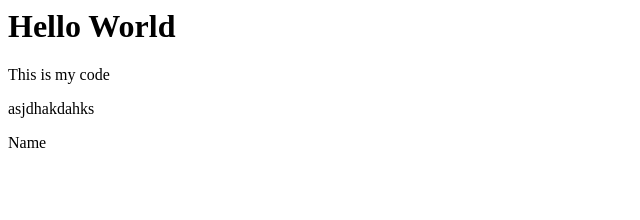
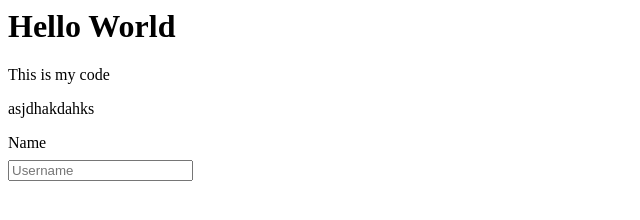
Before and after one commit to dela-cruz-juan/devops, a plain HTML site: page index.html in a window 1280 px wide. Shown: the whole page, without its empty margins (0-640 px from the left). Drawn offline with Linux system fonts and the light colour scheme.

Commit message:
Sangil, Ronnie
*Added Texxtfield

```diff
--- a/index.html
+++ b/index.html
@@ -8,7 +8,9 @@
             <th>
                 <tr>Name</tr>
             </th>
+
         </table>
 
+        <input type="text" placeholder="Username"/>
     </body>
 </html>
```
